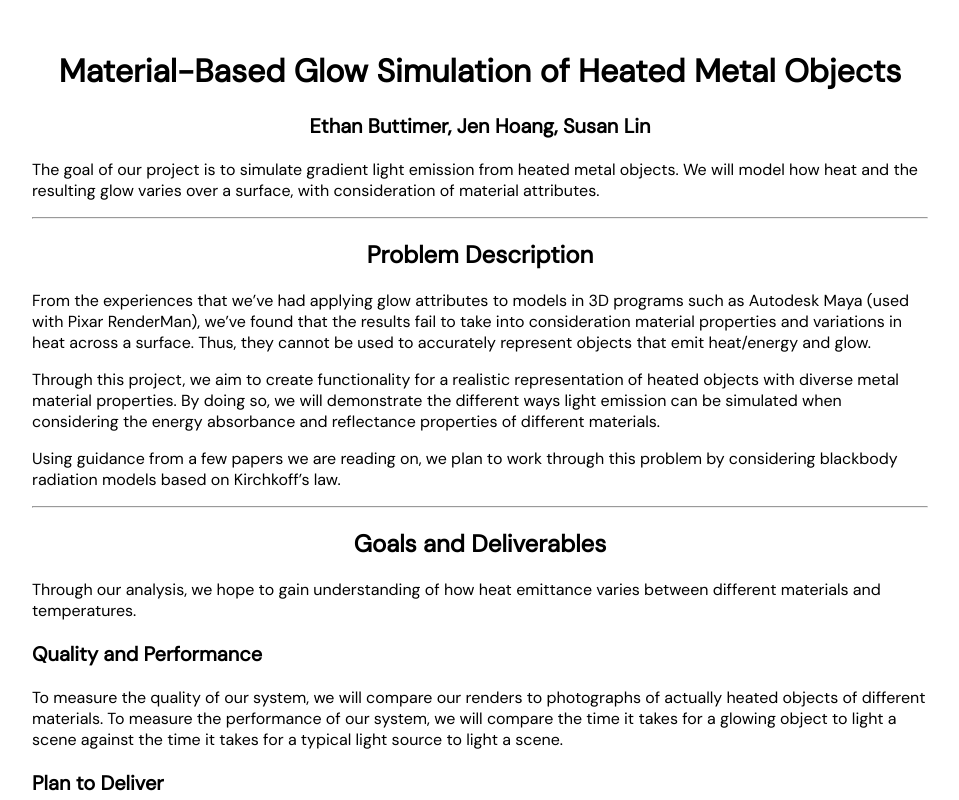
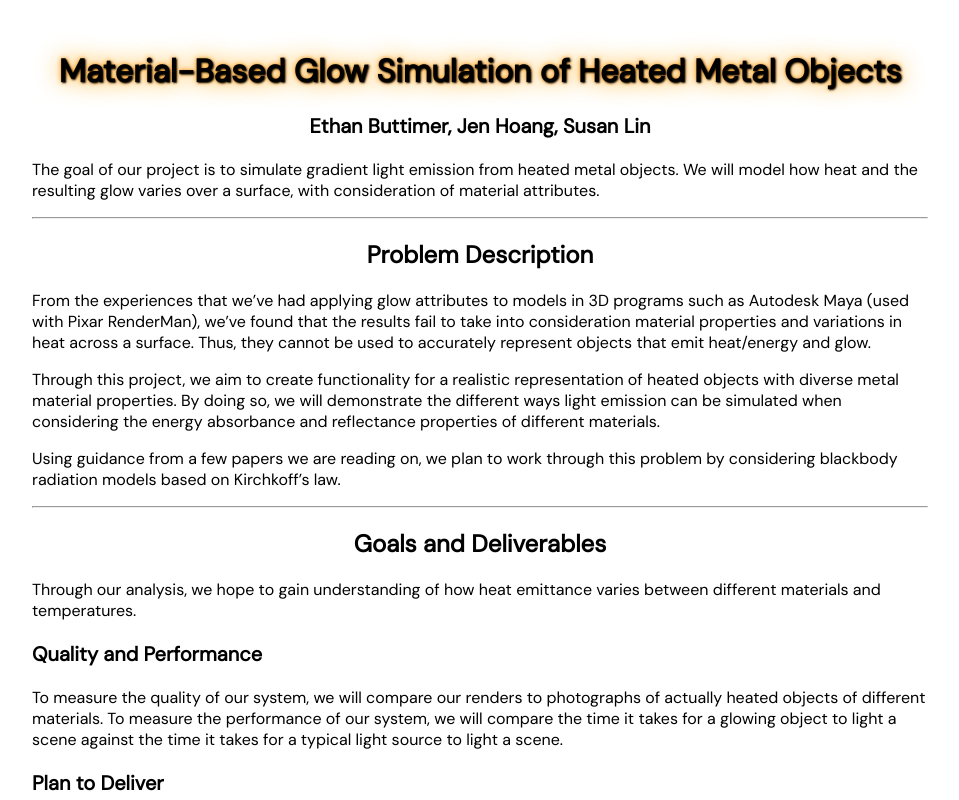
Before and after one commit to jenmhoang/184finalproj, a plain HTML site: page docs/index.html in a window 1280 px wide. Shown: the top 800 px of the page, without its empty margins (160-1119 px from the left). Drawn offline with Linux system fonts and the light colour scheme.

Commit message:
glowy title hehe

```diff
--- a/docs/index.html
+++ b/docs/index.html
@@ -7,7 +7,8 @@
   </head>
   <body>
     <!-- <h1 align="middle">CS 184: Computer Graphics and Imaging, Spring 2020</h1> -->
-    <h1 align="middle">Material-Based Glow Simulation of Heated Metal Objects</h1>
+    <h1 style="  text-shadow: 1px 1px 2px black, 0 0 25px orange, 0 0 5px darkorange;
+"    align="middle">Material-Based Glow Simulation of Heated Metal Objects</h1>
     <h3 align="middle">Ethan Buttimer, Jen Hoang, Susan Lin</h2>
     <p>The goal of our project is to simulate gradient light emission from heated metal objects.
       We will model how heat and the resulting glow varies over a surface, with consideration of material attributes.
```
